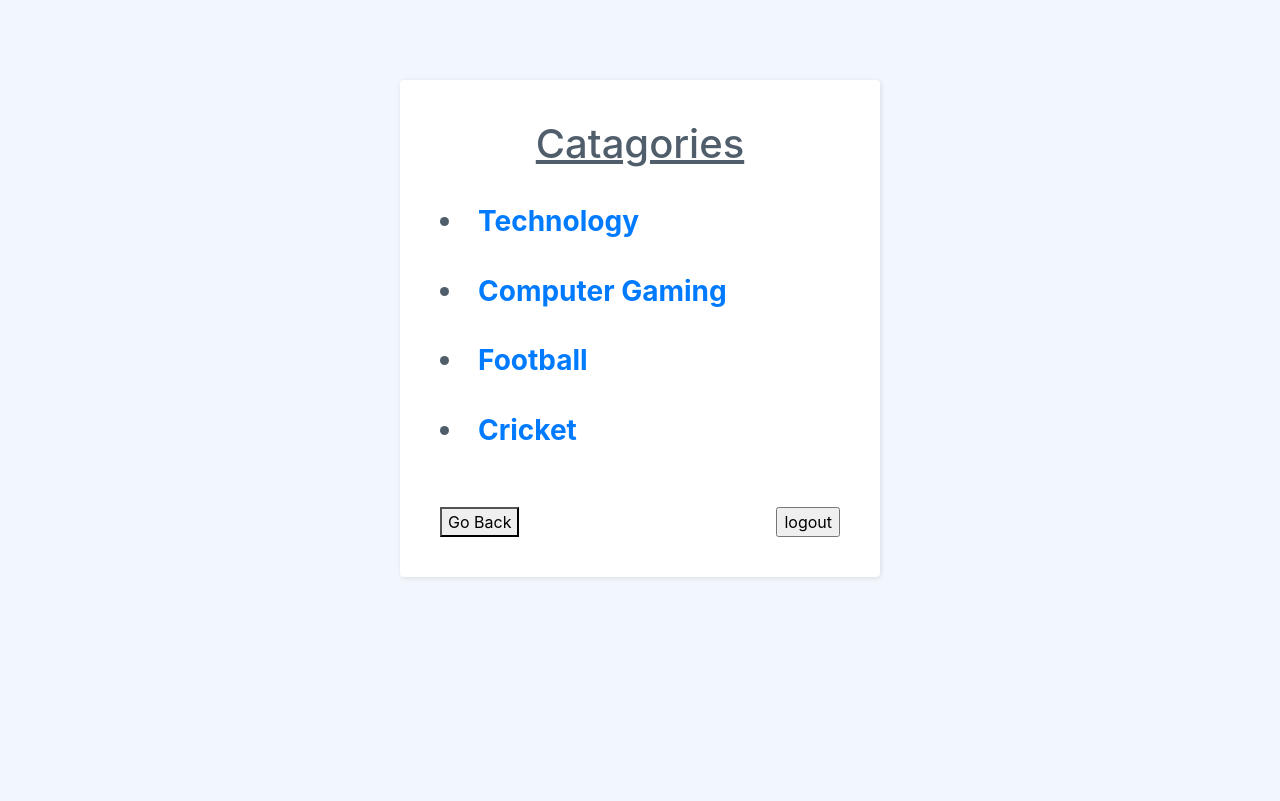
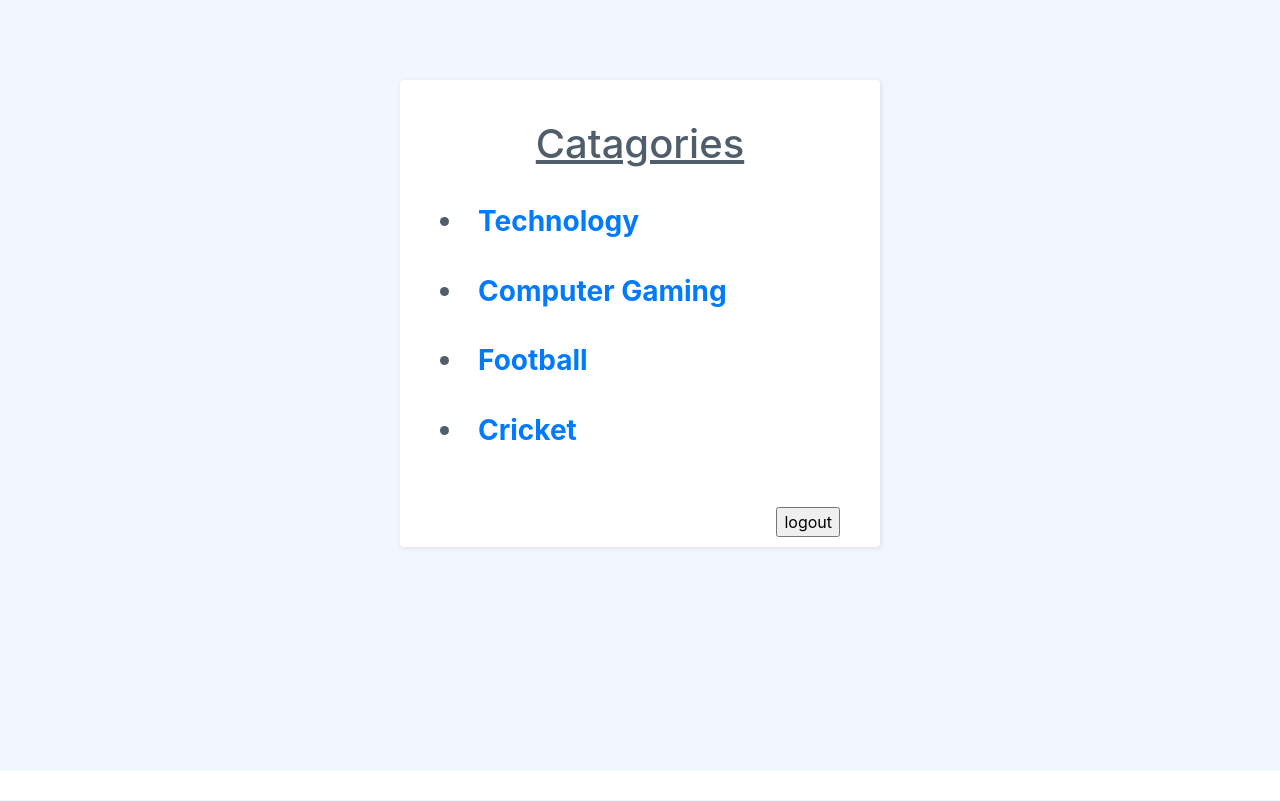
Before and after one commit to akarshshri/ChatRoom, a PHP site: page /catagories.php in a window 1280 px wide. Run offline with PHP 8.4, Linux system fonts and the light colour scheme.

Commit message:
Removed back button from Catagories page

```diff
--- a/catagories.php
+++ b/catagories.php
@@ -63,7 +63,7 @@ include_once('config.php');
                 <h2><a href="cricket.php"><li>Cricket</a></h2>
             </div>
 			<br><?php // echo	'Hello, '.$_SESSION['name']; ?>
-            <button onclick="goBack()">Go Back</button>
+            <!-- <button onclick="goBack()">Go Back</button> -->
 
 			<input type="submit" name="logout" value="logout" style="float: right;"></form>
         </form>
```
